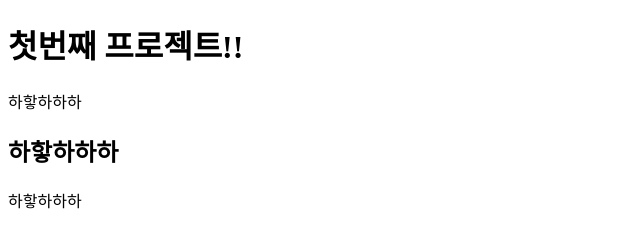
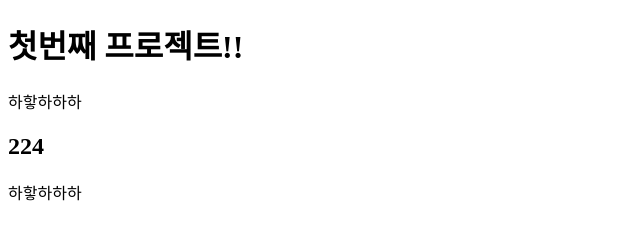
Before and after one commit to minsun283/first-project, a plain HTML site: page index.html in a window 1280 px wide. Shown: the whole page, without its empty margins (0-640 px from the left). Drawn offline with Linux system fonts and the light colour scheme.

Commit message:
first commit

```diff
--- a/index.html
+++ b/index.html
@@ -10,7 +10,7 @@
     <h1>첫번째 프로젝트!!</h1>
     <p>하핳하하하</p>
 
-    <h2>하핳하하하</h2>
+    <h2>224</h2>
     <p>하핳하하하</p>
   </body>
 </html>
```
